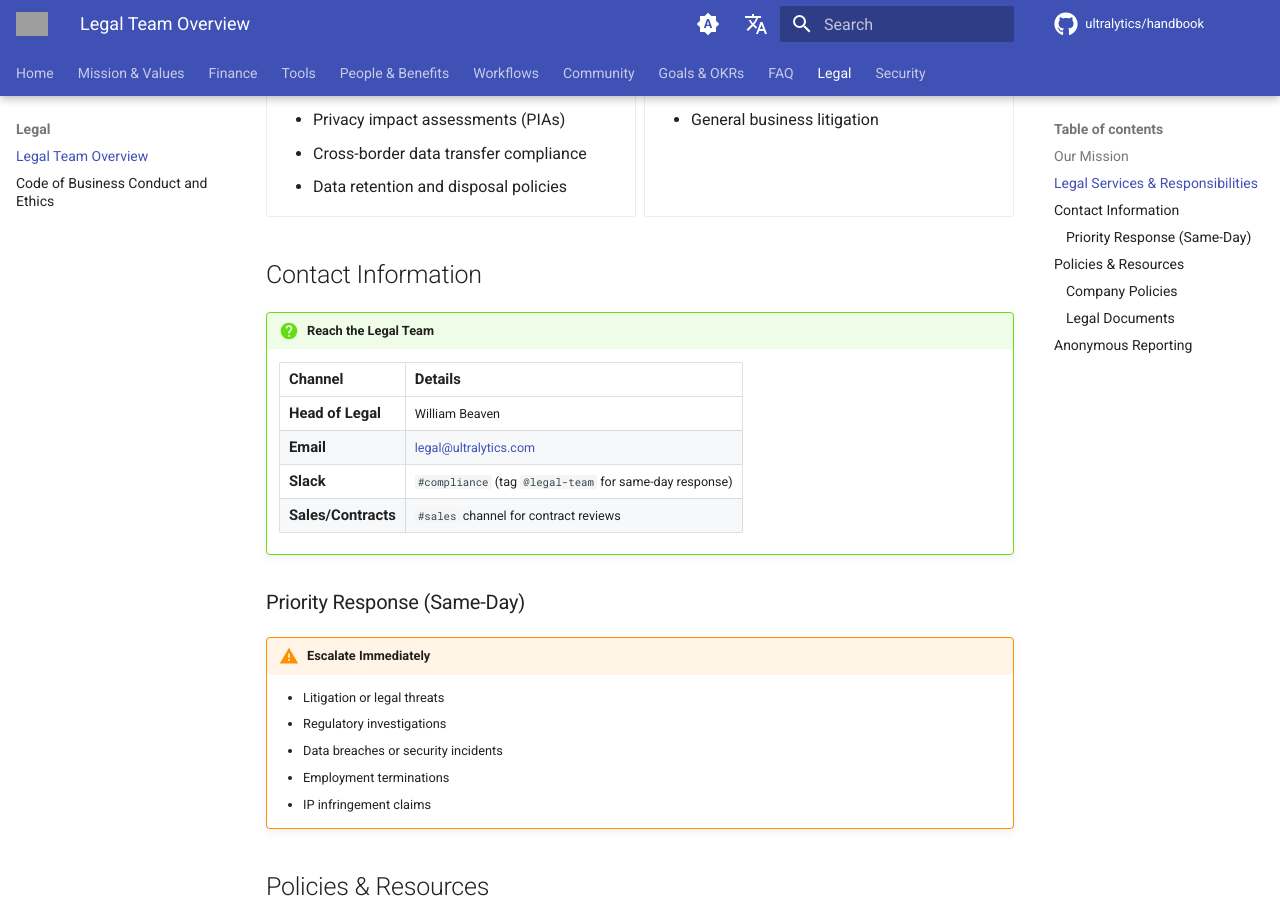
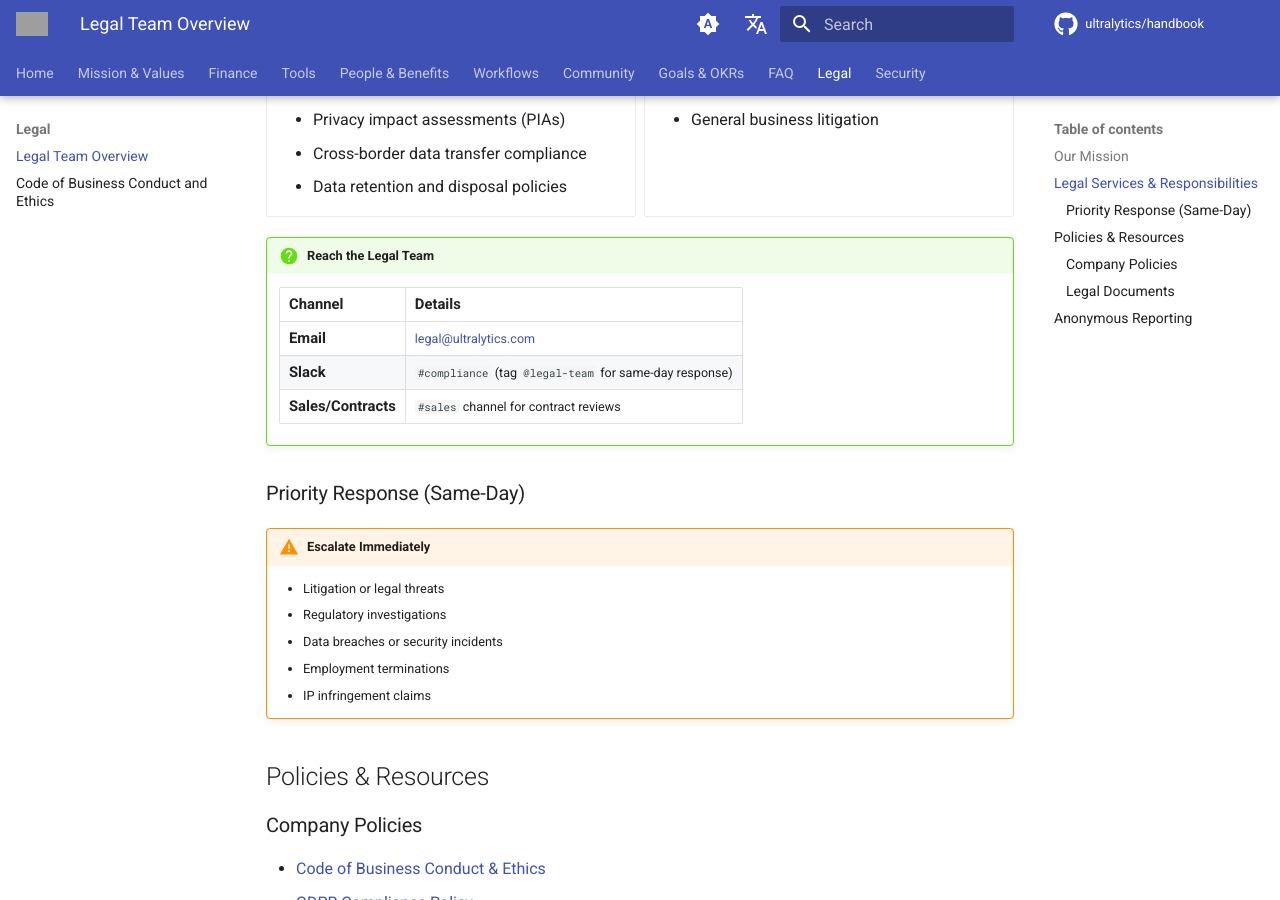
Before and after one commit to ultralytics/handbook, an MkDocs documentation site: the page built from docs/en/legal/team.md, in a window 1280 px wide and 900 px high, scrolled down 1219 px. Built offline with MkDocs 1.6.1 and Material for MkDocs 9.7.7, drawn with Linux system fonts in a browser that asks for light colours; comment, search, counter and statistics services are not loaded; grey boxes are pictures that could not be loaded.

Commit message:
Update team.md (#265)
Signed-off-by: Kristian Sommer <62523663+sokrisba@users.noreply.github.com>
Signed-off-by: Glenn Jocher <glenn.jocher@ultralytics.com>
Co-authored-by: Glenn Jocher <glenn.jocher@ultralytics.com>

```diff
--- a/docs/en/legal/team.md
+++ b/docs/en/legal/team.md
@@ -73,13 +73,10 @@
 
 </div>
 
-## Contact Information
-
 !!! question "Reach the Legal Team"
 
     | Channel | Details |
     | ------- | ------- |
-    | **Head of Legal** | William Beaven |
     | **Email** | [legal@ultralytics.com](mailto:legal@ultralytics.com) |
     | **Slack** | `#compliance` (tag `@legal-team` for same-day response) |
     | **Sales/Contracts** | `#sales` channel for contract reviews |
```
